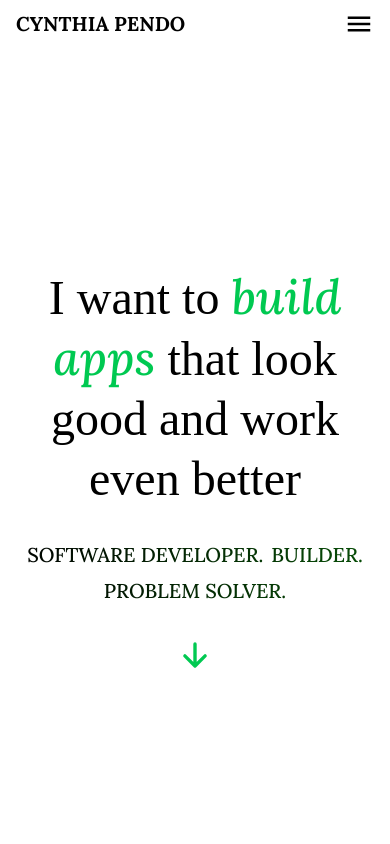
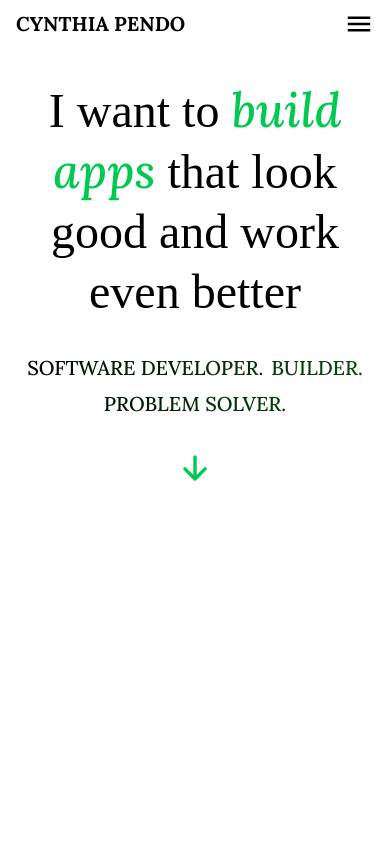
Before and after one commit to cpendo/portfolio, a React (Vite) app: page / in a window 390 px wide. Shown: the top 844 px of the page. Built offline with nearby package versions, Linux system fonts and the light colour scheme; a web font is replaced by a local one.

Commit message:
fix(hero): adjust mobile spacing

```diff
--- a/src/pages/home/sections/Hero.jsx
+++ b/src/pages/home/sections/Hero.jsx
@@ -2,8 +2,8 @@ import { IoArrowDownOutline } from "react-icons/io5";
 
 const Hero = () => {
   return (
-    <section className="w-full h-screen flex" id="home">
-      <div className="w-full h-full mt-12 px-4 sm:px-6 flex flex-col justify-center items-center gap-8 sm:gap-10 text-center">
+    <section className="w-full min-h-[calc(100vh-50px)] pt-20" id="home">
+      <div className="w-full px-6 sm:px-12 flex flex-col justify-center items-center gap-8 sm:gap-10 text-center">
         <h1 className="w-full lg:max-w-6xl font-headings leading-15 md:leading-20 lg:leading-28 text-5xl sm:text-6xl md:text-7xl lg:text-8xl">
           I want to{" "}
           <span className="font-body font-medium italic text-green-500">
```
